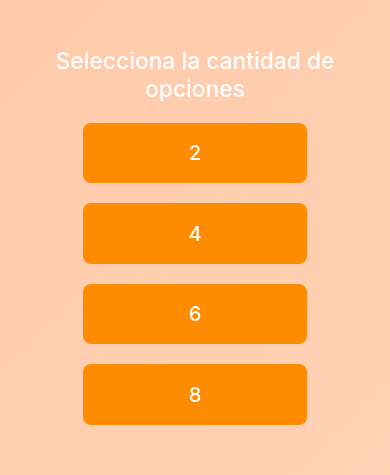
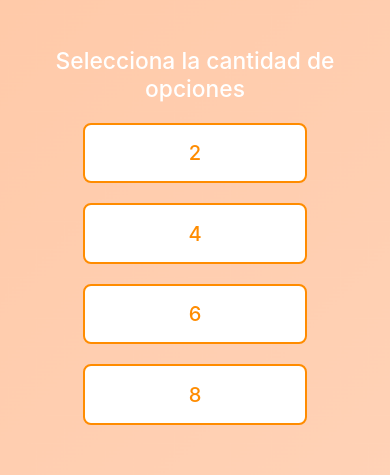
Before and after one commit to EmanuelCav/general_culture_quiz, a React Native app in the folder client/: screen /Options in a window 390 px wide. Shown: the top 475 px of the page. Built offline with nearby package versions, Linux system fonts and the light colour scheme; no server answers.

Commit message:
Culture - User options update

```diff
--- a/client/app/components/options/amountOptions.tsx
+++ b/client/app/components/options/amountOptions.tsx
@@ -1,4 +1,4 @@
-import { Text, View } from 'react-native'
+import { Text, View, GestureResponderEvent } from 'react-native'
 
 import { playStyles } from '../../styles/play.styles'
 
@@ -10,7 +10,7 @@ import { IOptionUser } from '../../interface/User'
 
 const AmountOptions = ({ amountOptions, setOptionsUser }: AmountOptionsPropsType) => {
 
-    const selectAmountOptions = (e: any, number: number) => {
+    const selectAmountOptions = (e: GestureResponderEvent, number: number) => {
         setOptionsUser((optionData: IOptionUser) => ({
             ...optionData, amountOptions: number
         }))
@@ -19,10 +19,10 @@ const AmountOptions = ({ amountOptions, setOptionsUser }: AmountOptionsPropsType
     return (
         <View style={playStyles.containerAmountOptions}>
             <Text style={playStyles.titleOption}>Selecciona la cantidad de opciones</Text>
-            <ButtonOptions text='2' func={(e) => selectAmountOptions(e, 2)} />
-            <ButtonOptions text='4' func={(e) => selectAmountOptions(e, 4)} />
-            <ButtonOptions text='6' func={(e) => selectAmountOptions(e, 6)} />
-            <ButtonOptions text='8' func={(e) => selectAmountOptions(e, 8)} />
+            <ButtonOptions text='2' func={(e) => selectAmountOptions(e, 2)} amountOptions={amountOptions} />
+            <ButtonOptions text='4' func={(e) => selectAmountOptions(e, 4)} amountOptions={amountOptions} />
+            <ButtonOptions text='6' func={(e) => selectAmountOptions(e, 6)} amountOptions={amountOptions} />
+            <ButtonOptions text='8' func={(e) => selectAmountOptions(e, 8)} amountOptions={amountOptions} />
         </View>
     )
 }
--- a/client/app/components/options/components/buttonOptions.tsx
+++ b/client/app/components/options/components/buttonOptions.tsx
@@ -4,15 +4,15 @@ import { ButtonOptionPropsType } from '../../../types/props.types'
 
 import { generalStyles } from '../../../styles/general.styles'
 
-const ButtonOptions = ({ text, func }: ButtonOptionPropsType) => {
+const ButtonOptions = ({ text, func, amountOptions }: ButtonOptionPropsType) => {
   return (
     <Pressable style={({ pressed }) => [
       {
-        backgroundColor: pressed ? '#ffa420' : '#FF8C00',
+        backgroundColor: pressed ? '#ffa420' : `${amountOptions === Number(text) ? "#FF8C00" : "#FFFFFF"}`,
       },
-      generalStyles.buttonMenu
+      amountOptions === Number(text) ? generalStyles.buttonMenu : generalStyles.buttonNotSelected
     ]} onPress={(e) => func(e, Number(text))} >
-      <Text style={generalStyles.buttonMenuText}>{text}</Text>
+      <Text style={ amountOptions === Number(text) ? generalStyles.buttonMenuText : generalStyles.textButtonNotSelected}>{text}</Text>
     </Pressable>
   )
 }
--- a/client/app/screens/options.screen.tsx
+++ b/client/app/screens/options.screen.tsx
@@ -1,6 +1,6 @@
 import { useState } from "react";
 import { View } from 'react-native'
-import { useSelector } from "react-redux";
+import { useSelector, useDispatch } from "react-redux";
 
 import AmountOptions from '../components/options/amountOptions'
 import AmountQuestions from '../components/options/amountQuestions'
@@ -13,10 +13,13 @@ import { IReducer } from "../interface/General";
 import { generalStyles } from '../styles/general.styles'
 
 import { selector } from "../helper/selector";
+import { optionsAction } from "../server/actions/user.actions";
 
 const Options = ({ navigation }: { navigation: StackNavigation }) => {
 
   const user = useSelector((state: IReducer) => selector(state).user)
+
+  const dispatch = useDispatch()
 
   const initialState: IOptionUser = {
     amountQuestions: user.user.user?.amountQuestions!,
@@ -27,15 +30,19 @@ const Options = ({ navigation }: { navigation: StackNavigation }) => {
 
   const { amountQuestions, amountOptions } = optionsUser
 
-  const goBack = () => {
-    navigation.goBack()
+  const updateOptions = () => {
+    dispatch(optionsAction({
+      navigation,
+      token: user.user.token!,
+      optionData: optionsUser
+    }) as any)
   }
 
   return (
     <View style={generalStyles.containerGeneral}>
       <AmountOptions amountOptions={amountOptions} setOptionsUser={setOptionsUser} />
       <AmountQuestions amountQuestions={amountQuestions} setOptionsUser={setOptionsUser} />
-      <ButtonAccept func={goBack} text='ACEPTAR' />
+      <ButtonAccept func={updateOptions} text='ACEPTAR' />
     </View>
   )
 }
--- a/client/app/server/actions/user.actions.ts
+++ b/client/app/server/actions/user.actions.ts
@@ -4,7 +4,7 @@ import * as userApi from '../api/user.api';
 import * as userReducer from '../reducers/user.reducer';
 import * as gameReducer from '../reducers/game.reducer';
 
-import { UsersActionPropsType, ProfileActionPropsType } from '../../types/action.type';
+import { UsersActionPropsType, ProfileActionPropsType, OptionsActionPropsType } from '../../types/action.type';
 
 export const firstTimeAction = createAsyncThunk('users/firsttime', async (_, { dispatch }) => {
 
@@ -66,3 +66,19 @@ export const profileAction = createAsyncThunk('users/profile', async (userData:
     }
 
 })
+
+export const optionsAction = createAsyncThunk('users/options', async (userData: OptionsActionPropsType, { dispatch }) => {
+
+    try {
+
+        const { data } = await userApi.optionsApi(userData.optionData, userData.token)
+
+        dispatch(userReducer.user(data))
+
+        userData.navigation.goBack()
+
+    } catch (error) {
+        console.log(error);
+    }
+
+})
--- a/client/app/server/api/user.api.ts
+++ b/client/app/server/api/user.api.ts
@@ -1,4 +1,6 @@
 import { api } from './api';
+
+import { IOptionUser } from '../../interface/User';
 
 export const firstTimeApi = async () => {
 
@@ -31,3 +33,13 @@ export const userApi = async (id: string, token: string) => {
     })
 
 }
+
+export const optionsApi = async (optionData: IOptionUser, token: string) => {
+
+    return await api.put('/users/options', optionData, {
+        headers: {
+            'Authorization': `Bearer ${token}`
+        }
+    })
+
+}
--- a/client/app/server/reducers/user.reducer.ts
+++ b/client/app/server/reducers/user.reducer.ts
@@ -24,10 +24,13 @@ const userSlice = createSlice({
         },
         profile: (state, action: PayloadAction<IUser>) => {
             state.profile = action.payload
+        },
+        user: (state, action: PayloadAction<IUser>) => {
+            state.user.user = action.payload
         }
     }
 })
 
-export const { auth, users, profile } = userSlice.actions
+export const { auth, users, profile, user } = userSlice.actions
 
 export default userSlice.reducer
--- a/client/app/styles/general.styles.ts
+++ b/client/app/styles/general.styles.ts
@@ -28,9 +28,27 @@ export const generalStyles = StyleSheet.create({
         borderRadius: 8
     },
 
+    buttonNotSelected: {
+        padding: Dimensions.get("window").height / 62,
+        width: '66%',
+        justifyContent: 'center',
+        alignItems: 'center',
+        height: Dimensions.get("window").height / 14,
+        borderRadius: 8,
+        borderColor: '#FF8C00',
+        borderWidth: 2,
+        borderStyle: 'solid'
+    },
+
     buttonMenuText: {
         fontSize: Dimensions.get("window").height / 42,
         color: '#ffffff',
+        fontWeight: '500'
+    },
+
+    textButtonNotSelected: {
+        fontSize: Dimensions.get("window").height / 42,
+        color: '#FF8C00',
         fontWeight: '500'
     },
 
--- a/client/app/types/props.types.ts
+++ b/client/app/types/props.types.ts
@@ -26,6 +26,7 @@ export type ButtonMenuPropsType = {
 export type ButtonOptionPropsType = {
     func: (e: any, number: number) => void;
     text: string;
+    amountOptions: number;
 }
 
 export type AmountQuestionsPropsType = {
```
Also changed, not shown: client/app/types/action.type.ts (+7 -0 lines), 2 other files (tests, documents, lock files or other folders).
